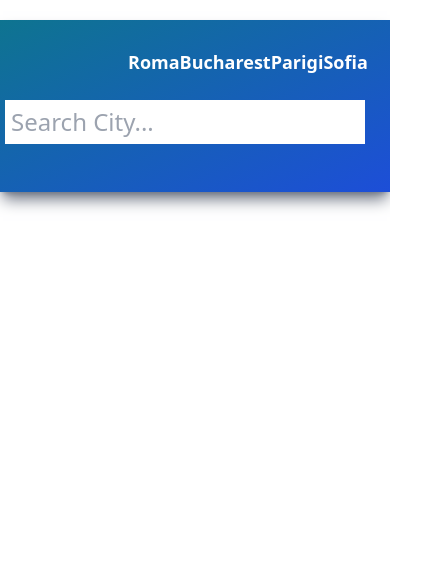
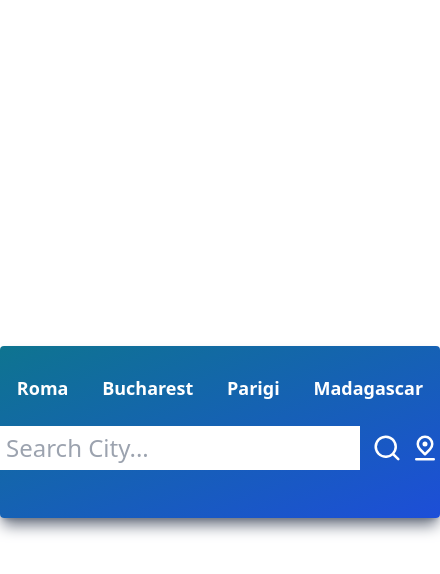
Before and after one commit to denisdiaconu/weather-app, a React (Create React App) app: page / in a window 390 px wide. Shown: the top 574 px of the page, 440 px wide, since content can reach past the window. Built offline with nearby package versions, Linux system fonts and the light colour scheme; no server answers.

Commit message:
Add phone responsive design for app

```diff
--- a/src/App.js
+++ b/src/App.js
@@ -34,7 +34,8 @@ function App() {
 
 
   return (
-    <div className={`max-w-screen-md mx-auto h-fit mt-5 py-6 px-32 shadow-lg shadow-gray-500 bg-gradient-to-br ${changeBackground()}`}>
+    <div className="flex items-center h-screen w-screen">
+      <div className={`md:max-w-screen-md  mx-auto h-fit mt-5 py-6 md:px-32 shadow-lg shadow-gray-500 bg-gradient-to-br ${changeBackground()} rounded`}>
         <Buttons setQuery={setQuery} />
         <Inputs setQuery={setQuery} />
 
@@ -42,10 +43,11 @@ function App() {
           <div>
             <TimeCity weather={weather} />
             <TempAndDetails weather={weather} />
-          <Forecast name="every hour forecast" list={weather.hourly} />
-          <Forecast name="every day forecast" list={weather.daily} />
+            <Forecast name="Every hour forecast" list={weather.hourly} />
+            <Forecast name="Every day forecast" list={weather.daily} />
           </div>
         )}
+      </div>
     </div>
   );
 }
--- a/src/api/weatherApi.js
+++ b/src/api/weatherApi.js
@@ -33,6 +33,7 @@ const formatForecastWeather = (data) => {
 
 const getFormatData = async (searchParams) => {
     const formatWeatherNow = await getData('weather', searchParams)
+
     const { coord } = formatWeatherNow;
     const { lat, lon } = coord;
     const formatForecast = await getData('onecall', {lat, lon, exclude: 'current,minutely,alerts', units: 'metric'}).then(
--- a/src/components/Buttons.jsx
+++ b/src/components/Buttons.jsx
@@ -18,8 +18,8 @@ function Buttons({ setQuery }) {
         },
         {
             id: uuidv4(),
-            name: 'Sofia'
-        },
+            name: 'Madagascar'
+        }
     ]
 
   return (
--- a/src/components/Forecast.jsx
+++ b/src/components/Forecast.jsx
@@ -3,16 +3,15 @@ import { v4 as uuidv4 } from 'uuid';
 import { iconUrlChange } from '../api/weatherApi'
 
 function Forecast({name, list}) {
-    console.log(list)
   return (
     <div>
         <div className='flex mt-5 justify-start items-center'>
             <p className='text-white font-semibold'>{name}</p>
         </div>
-        <hr />
+        <hr className='mb-4' />
         <div className='flex flex-row justify-between items-center text-white'>
             {list.map(item => (
-                <div key={uuidv4()} className='flex flex-col my-2 justify-center items-center'>
+                <div key={uuidv4()} className='flex flex-col my-2 py-2 justify-center items-center px-3 bg-gradient-to-t rounded'>
                     <p className='font-normal text-sm'>{item.title}</p>
                     <img src={iconUrlChange(item.icon)} alt="temp img" className='w-12 my-1' />
                     <p className='font-semibold'>{`${item.temp.toFixed()}°`}</p>
--- a/src/components/TempAndDetails.jsx
+++ b/src/components/TempAndDetails.jsx
@@ -8,7 +8,7 @@ function TempAndDetails({weather}) {
         <div className='flex flex-row py-7 justify-center items-center '>
             <p className='text-xl text-orange-300 '>{weather.weather[0].main}</p>
         </div>
-        <div className='flex flex-row py-4 text-white justify-around items-center'>
+        <div className='flex flex-row py-4 text-white justify-evenly items-center'>
             <img src={iconUrlChange(weather.weather[0].icon)} alt="temp img" className='w-20' />
             <p className='flex text-5xl'>{`${weather.main.temp.toFixed()}°`}</p>
         </div>
--- a/src/components/TimeCity.jsx
+++ b/src/components/TimeCity.jsx
@@ -2,7 +2,6 @@ import React from 'react'
 import { formatLocal } from '../api/weatherApi'
 
 function TimeCity({weather}) {
-    console.log(weather)
   return (
     <div>
         <div className='flex flex-row my-7 justify-center items-center'>
```
Lines whose indentation alone changed are shown as unchanged.
